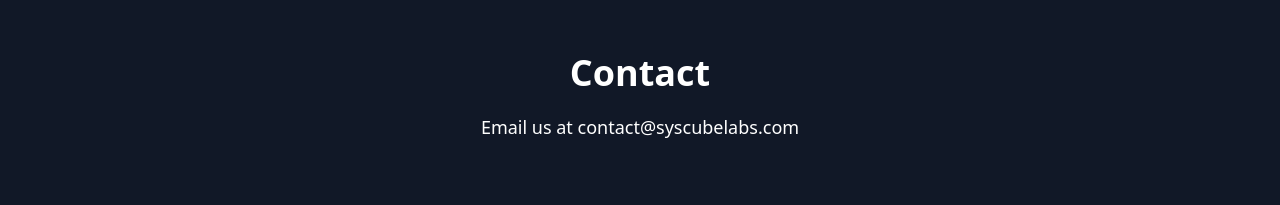
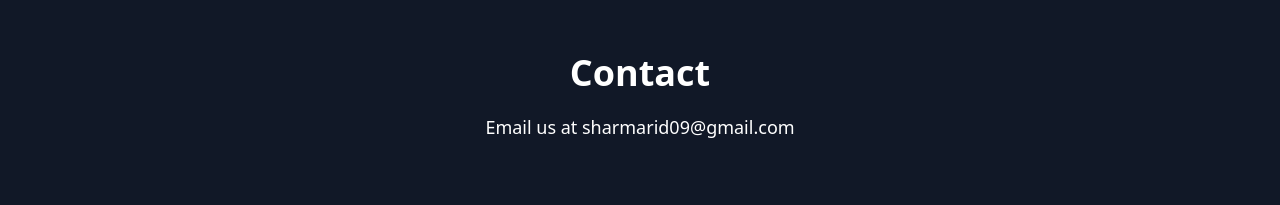
Before and after one commit to RiddhiSharma-app/my-react-website, a React (Vite) app: page / in a window 1280 px wide. Shown: the part 2720-2925 px from the top of the page. Built offline with nearby package versions, Linux system fonts and the light colour scheme.

Commit message:
Updated hamburger icon and applied UI fixes

```diff
--- a/src/components/Header.tsx
+++ b/src/components/Header.tsx
@@ -55,7 +55,7 @@
         </nav>
 
         {/* Hamburger Icon */}
-        <div className="block md:hidden text-3xl cursor-pointer" onClick={toggleMenu}>
+        <div className="block md:hidden text-3xl cursor-pointer text-white" onClick={toggleMenu}>
           &#9776;
         </div>
       </div>
--- a/src/components/sections/Contact.tsx
+++ b/src/components/sections/Contact.tsx
@@ -41,8 +41,8 @@
       <div className="content relative z-10 max-w-3xl" data-aos="fade-up">
         <h2 className="text-4xl font-bold mb-5">Contact</h2>
         <p className="text-lg mb-5 leading-relaxed">
-          Email us at <a href="mailto:contact@syscubelabs.com" className="hover:text-teal-300 transition-colors">
-            contact@syscubelabs.com
+          Email us at <a href="mailto:sharmarid09@gmail.com" className="hover:text-teal-300 transition-colors">
+            sharmarid09@gmail.com
           </a>
         </p>
       </div>
```
